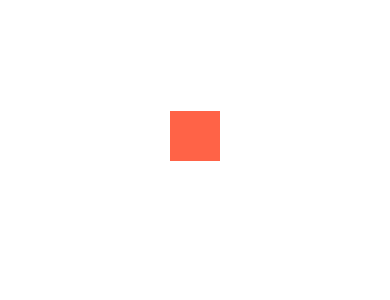
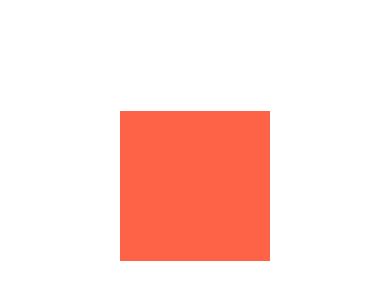
Before and after one commit to rendystdy/AnimationRN, a React Native app: screen / in a window 390 px wide. Shown: the part 286-586 px from the top of the page. Built offline with nearby package versions, Linux system fonts and the light colour scheme.

Commit message:
Feat: add Animated

```diff
--- a/App.js
+++ b/App.js
@@ -1,79 +1,43 @@
 import React, {Component} from 'react';
-import {Text, View, StyleSheet, Animated, PanResponder} from 'react-native';
+import {Text, View, StyleSheet, Animated, TouchableWithoutFeedback} from 'react-native';
 
 class App extends Component {
   constructor(props) {
     super(props);
     this.state = {
-      animation: new Animated.ValueXY(0),
+      animation: new Animated.Value(0),
     };
-    // this.x = 0;
-    // this.y = 0;
-
-    // this.state.animation.addListener(value => {
-    //   this.x = value.x,
-    //   this.y = value.y
-    // });
-    this._panResponder = PanResponder.create({
-      onStartShouldSetPanResponder: () => true,
-      onMoveShouldSetPanResponder: () => true,
-      onPanResponderGrant: () => {
-        this.state.animation.extractOffset();
-        // this.state.animation.setOffset({
-        //   x: this.x,
-        //   y: this.y,
-        // });
-        // this.state.animation.setValue({
-        //   x: 0,
-        //   y: 0,
-        // });
-      },
-      onPanResponderMove: Animated.event([
-        null,
-        {
-          dx: this.state.animation.x,
-          dy: this.state.animation.y,
-        },
-      ]),
-      onPanResponderRelease: (e, {vx, vy}) => {
-        Animated.decay(this.state.animation, {
-          velocity: {x: vx, y: vy},
-          deceleration: 0.997,
-        }).start();
-      },
-    });
+  }
+  componentDidMount() {
+    // this.startAnimation();
   }
 
-  componentDidMount() {
-    // this._panResponder = PanResponder.create({
-    //   onStartShouldSetPanResponder: () => true,
-    //   onMoveShouldSetPanResponder: () => true,
-    //   onPanResponderMove: Animated.event([
-    //     null,
-    //     {
-    //       dx: this.state.animation.x,
-    //       dy: this.state.animation.y,
-    //     },
-    //   ]),
-    //   onPanResponderRelease: (e, {vx, vy}) => {
-    //     Animated.decay(this.state.animation, {
-    //       velocity: {x: vx, y: vy},
-    //       deceleration: 0.997,
-    //     }).start();
-    //   },
-    // });
-  }
+  startAnimation = () => {
+    Animated.timing(this.state.animation, {
+      toValue: 300,
+      duration: 1500,
+      useNativeDriver: true,
+    }).start(() => {
+      Animated.timing(this.state.animation, {
+        toValue: 0,
+        duration: 200,
+        useNativeDriver: true,
+      }).start();
+    });
+  };
 
   render() {
+    const randomValue = new Animated.Value(50);
+    const newAnimation = Animated.add(this.state.animation, randomValue);
+    // console.log({newAnimation});
     const animatedStyle = {
-      transform: this.state.animation.getTranslateTransform(),
+      transform: [{translateY: newAnimation}],
     };
     return (
       <View style={styles.container}>
-        <Animated.View
-          style={[styles.box, animatedStyle]}
-          {...this._panResponder.panHandlers}
-        />
+        <TouchableWithoutFeedback onPress={this.startAnimation}>
+          <Animated.View style={[styles.box, animatedStyle]} />
+        </TouchableWithoutFeedback>
       </View>
     );
   }
@@ -82,8 +46,8 @@ class App extends Component {
 const styles = StyleSheet.create({
   container: {flex: 1, alignItems: 'center', justifyContent: 'center'},
   box: {
-    width: 50,
-    height: 50,
+    width: 150,
+    height: 150,
     backgroundColor: 'tomato',
   },
 });
```
